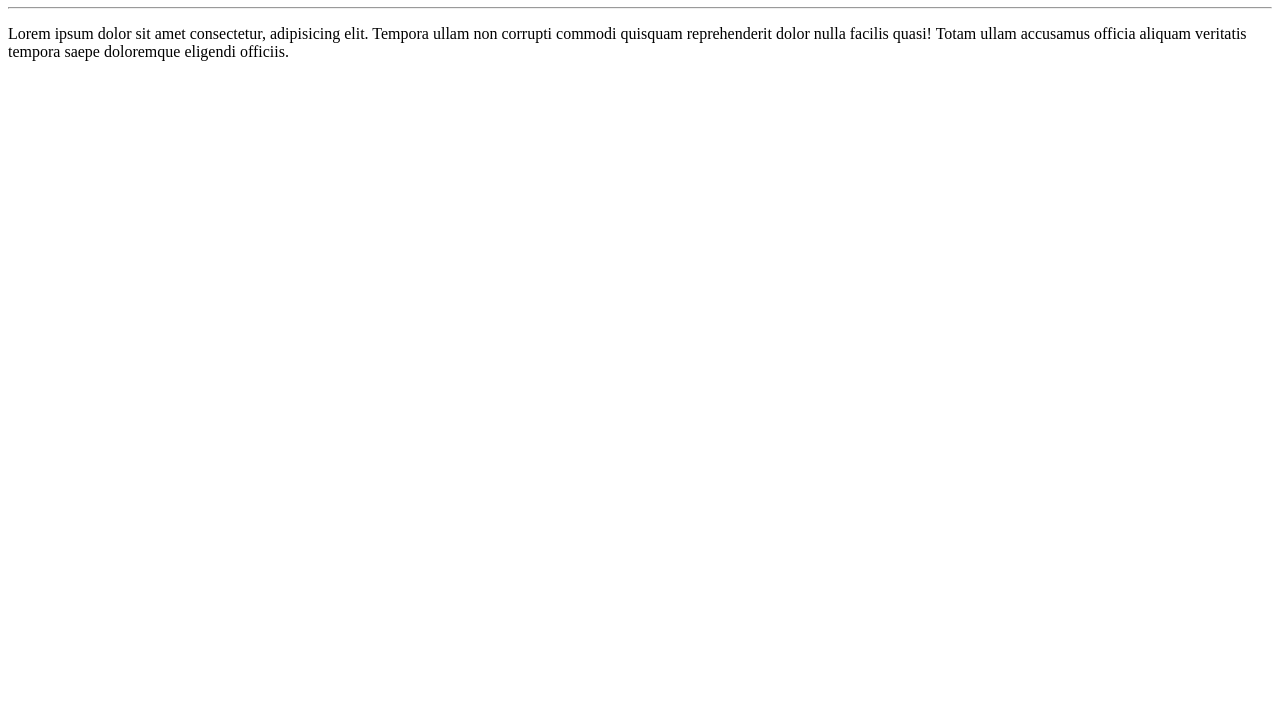
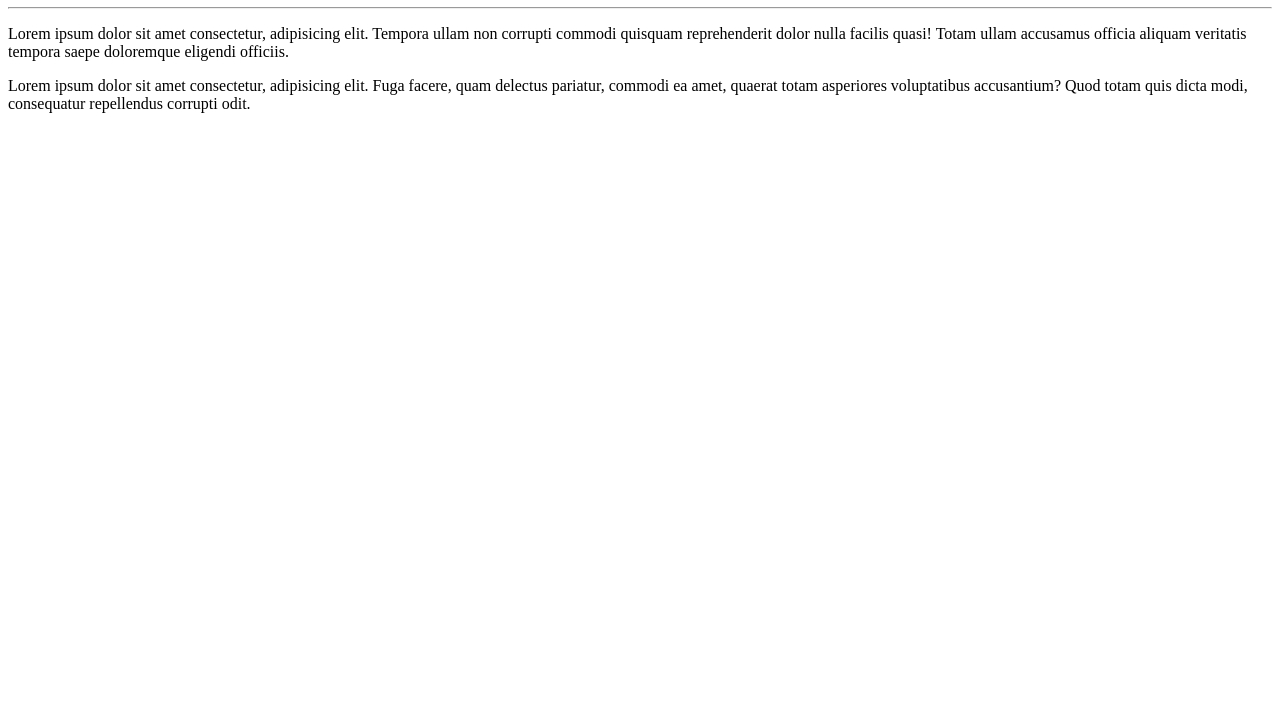
Before and after one commit to prihnog/Curso-em-Video, a plain HTML site: page site-exemplo/index.html in a window 1280 px wide. Shown: the part 73-800 px from the top of the page. Drawn offline with Linux system fonts and the light colour scheme.

Commit message:
Add de um parágrafo.

```diff
--- a/site-exemplo/index.html
+++ b/site-exemplo/index.html
@@ -9,5 +9,6 @@
     <h1>Olá, mundo!</h1>
     <hr>
     <p>Lorem ipsum dolor sit amet consectetur, adipisicing elit. Tempora ullam non corrupti commodi quisquam reprehenderit dolor nulla facilis quasi! Totam ullam accusamus officia aliquam veritatis tempora saepe doloremque eligendi officiis.</p>
+    <p>Lorem ipsum dolor sit amet consectetur, adipisicing elit. Fuga facere, quam delectus pariatur, commodi ea amet, quaerat totam asperiores voluptatibus accusantium? Quod totam quis dicta modi, consequatur repellendus corrupti odit.</p>
 </body>
 </html>
```
